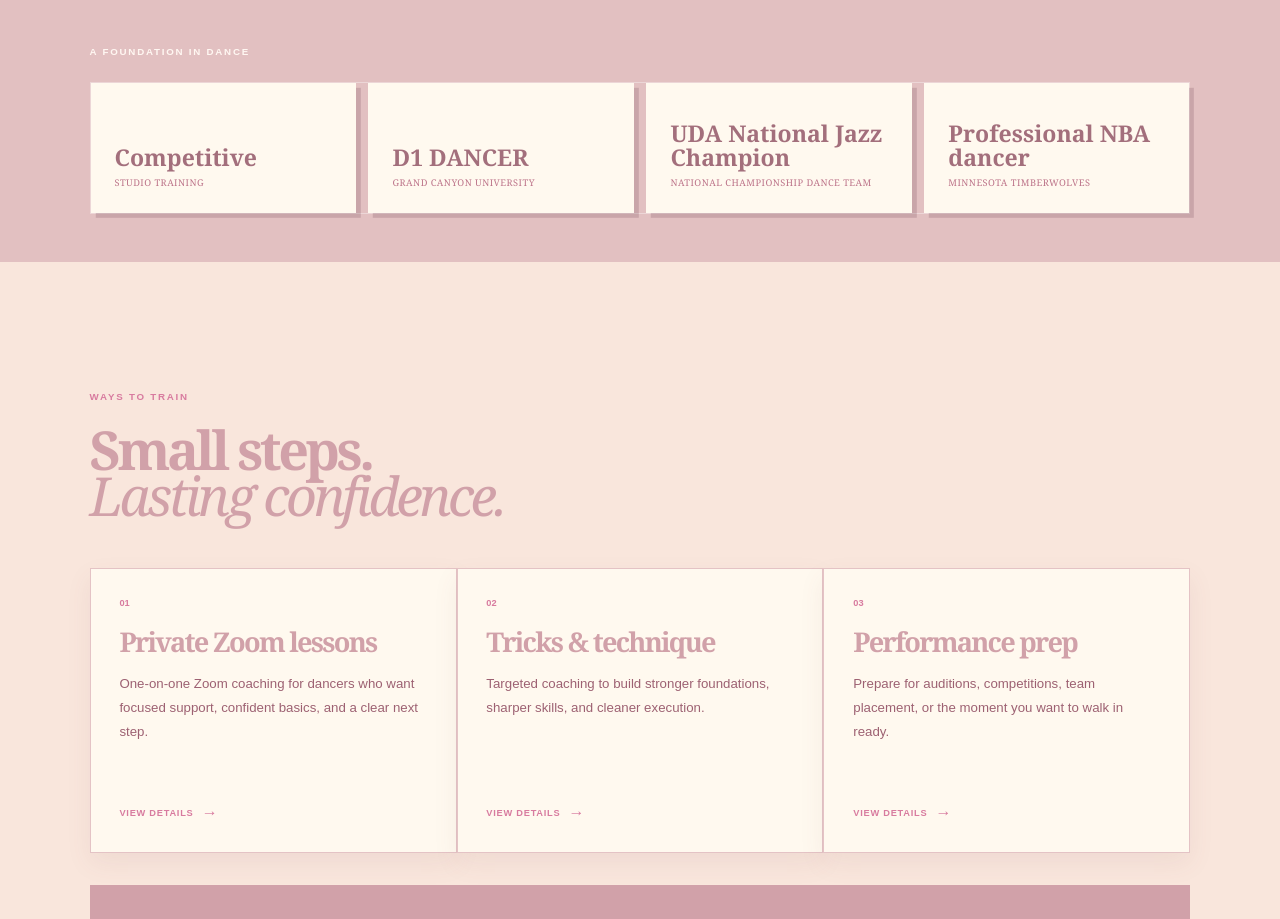
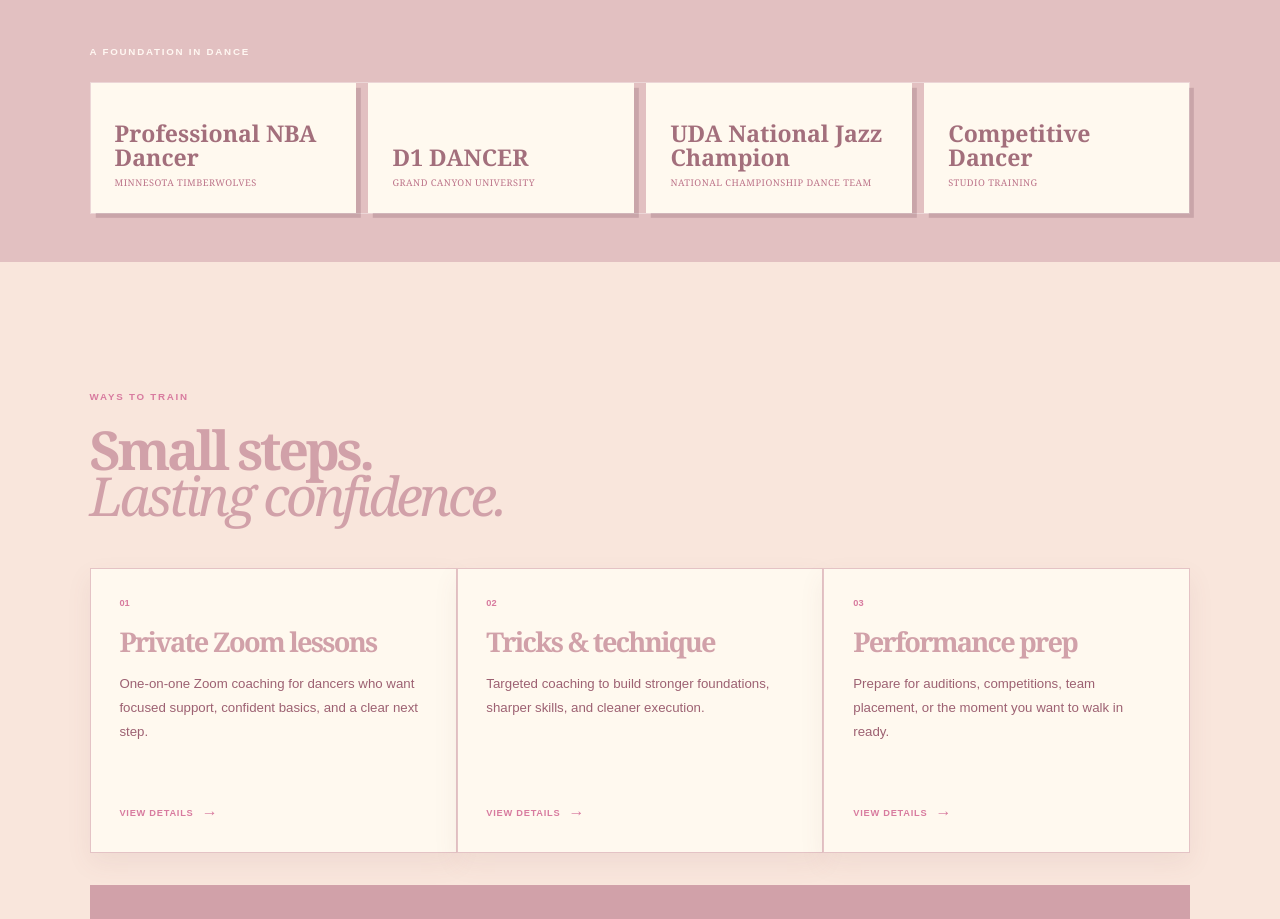
Before and after one commit to Mila1980/FAITHDANCE, a Next.js app: page / in a window 1280 px wide. Shown: the part 1540-2459 px from the top of the page. Built offline with nearby package versions, Linux system fonts and the light colour scheme.

Commit message:
Reorder homepage credentials

```diff
--- a/src/app/page.tsx
+++ b/src/app/page.tsx
@@ -43,7 +43,7 @@ export default function Home() {
 
       <section className="dance-focus section">
         <p className="eyebrow">A foundation in dance</p>
-        <div className="focus-list"><span><strong>Competitive</strong><small>Studio training</small></span><span><strong>D1 DANCER</strong><small>Grand Canyon University</small></span><span><strong>UDA National Jazz Champion</strong><small>National championship dance team</small></span><span><strong>Professional NBA dancer</strong><small>Minnesota Timberwolves</small></span></div>
+        <div className="focus-list"><span><strong>Professional NBA Dancer</strong><small>Minnesota Timberwolves</small></span><span><strong>D1 DANCER</strong><small>Grand Canyon University</small></span><span><strong>UDA National Jazz Champion</strong><small>National championship dance team</small></span><span><strong>Competitive Dancer</strong><small>Studio training</small></span></div>
       </section>
 
       <section className="lessons section" id="lessons">
```
